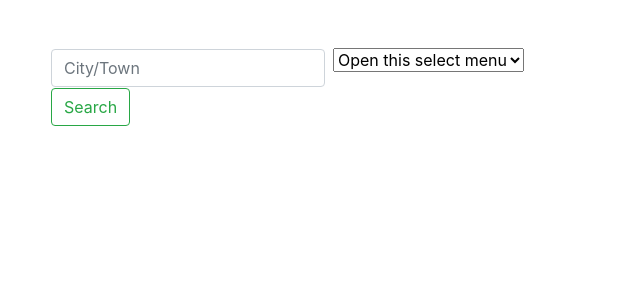
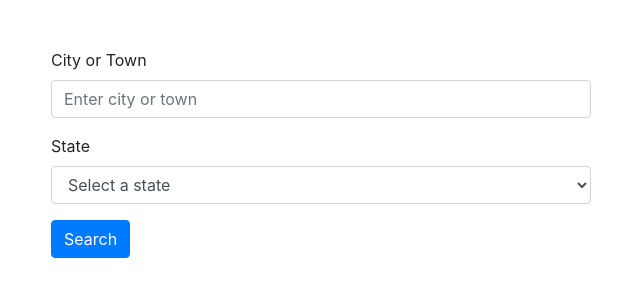
Before and after one commit to kfemelue/code-crew-django-app, a Django app: template providers/providers/templates/search_template.html in a window 1280 px wide. Shown: the top 300 px of the page, without its empty margins (319-959 px from the left). Run offline with Django 5.2, Linux system fonts and the light colour scheme; the template is opened without the code that fills it, so the values that code supplies are empty; some libraries are stand-ins or nearby versions.

Commit message:
Added search input html template for finding clinicians by city. Used bootstrap for styling

```diff
--- a/providers/providers/templates/search_template.html
+++ b/providers/providers/templates/search_template.html
@@ -1,35 +1,103 @@
 <!DOCTYPE html>
 <html lang="en">
 <head>
-    <meta charset="utf-8">
-    <meta name="viewport" content="width=device-width, initial-scale=1">
-    <title>Search for Medicaid Clinicians</title>
+  <meta charset="UTF-8">
+  <meta name="viewport" content="width=device-width, initial-scale=1.0">
+  <title>City and State Search</title>
   <!-- Bootstrap CSS -->
   <link href="https://stackpath.bootstrapcdn.com/bootstrap/4.5.2/css/bootstrap.min.css" rel="stylesheet">
+  <style>
+    .was-validated .form-control:valid,
+    .was-validated .form-control:invalid {
+      border-color: #28a745;
+    }
+    .was-validated .form-control:invalid {
+      border-color: #dc3545;
+    }
+  </style>
 </head>
 <body>
-<!--Search Bar-->
+
 <div class="container mt-5">
   <div class="row justify-content-center">
     <div class="col-md-6">
-          <form class="form-inline">
-            <input class="form-control mr-sm-2" type="search" placeholder="City/Town" aria-label="Search">
-              <select class="form-select form-select-lg mb-3" aria-label=".form-select-lg example">
-                  <option selected>Open this select menu</option>
-                  <option value="1">One</option>
-                  <option value="2">Two</option>
-                  <option value="3">Three</option>
+      <form class="needs-validation" novalidate>
+        <div class="form-group">
+          <label for="city-input">City or Town</label>
+          <input type="text" class="form-control" id="city-input" placeholder="Enter city or town" required pattern="[A-Za-z\s]+" title="City name should only contain letters and spaces">
+          <div class="invalid-feedback">
+            Please enter a valid city name (letters and spaces only).
+          </div>
+        </div>
+        <div class="form-group">
+          <label for="state-select">State</label>
+          <select class="form-control" id="state-select" required>
+            <option value="" disabled selected>Select a state</option>
+            <option value="AL">Alabama (AL)</option>
+            <option value="AK">Alaska (AK)</option>
+            <option value="AZ">Arizona (AZ)</option>
+            <option value="AR">Arkansas (AR)</option>
+            <option value="CA">California (CA)</option>
+            <option value="CO">Colorado (CO)</option>
+            <option value="CT">Connecticut (CT)</option>
+            <option value="DE">Delaware (DE)</option>
+            <option value="FL">Florida (FL)</option>
+            <option value="GA">Georgia (GA)</option>
+            <option value="HI">Hawaii (HI)</option>
+            <option value="ID">Idaho (ID)</option>
+            <option value="IL">Illinois (IL)</option>
+            <option value="IN">Indiana (IN)</option>
+            <option value="IA">Iowa (IA)</option>
+            <option value="KS">Kansas (KS)</option>
+            <option value="KY">Kentucky (KY)</
+            <option value="LA">Louisiana (LA)</option>
+            <option value="ME">Maine (ME)</option>
+            <option value="MD">Maryland (MD)</option>
+            <option value="MA">Massachusetts (MA)</option>
+            <option value="MI">Michigan (MI)</option>
+            <option value="MN">Minnesota (MN)</option>
+            <option value="MS">Mississippi (MS)</option>
+            <option value="MO">Missouri (MO)</option>
+            <option value="MT">Montana (MT)</option>
+            <option value="NE">Nebraska (NE)</option>
+            <option value="NV">Nevada (NV)</option>
+            <option value="NH">New Hampshire (NH)</option>
+            <option value="NJ">New Jersey (NJ)</option>
+            <option value="NM">New Mexico (NM)</option>
+            <option value="NY">New York (NY)</option>
+            <option value="NC">North Carolina (NC)</option>
+            <option value="ND">North Dakota (ND)</option>
+            <option value="OH">Ohio (OH)</option>
+            <option value="OK">Oklahoma (OK)</option>
+            <option value="OR">Oregon (OR)</option>
+            <option value="PA">Pennsylvania (PA)</option>
+            <option value="RI">Rhode Island (RI)</option>
+            <option value="SC">South Carolina (SC)</option>
+            <option value="SD">South Dakota (SD)</option>
+            <option value="TN">Tennessee (TN)</option>
+            <option value="TX">Texas (TX)</option>
+            <option value="UT">Utah (UT)</option>
+            <option value="VT">Vermont (VT)</option>
+            <option value="VA">Virginia (VA)</option>
+            <option value="WA">Washington (WA)</option>
+            <option value="WV">West Virginia (WV)</option>
+            <option value="WI">Wisconsin (WI)</option>
+            <option value="WY">Wyoming (WY)</option>
           </select>
-            <button class="btn btn-outline-success my-2 my-sm-0" type="submit">Search</button>
+          <div class="invalid-feedback">
+            Please select a state.
+          </div>
+        </div>
+        <button type="submit" class="btn btn-primary">Search</button>
       </form>
     </div>
   </div>
 </div>
-<!---->
 
 <!-- Bootstrap JS and dependencies -->
 <script src="https://code.jquery.com/jquery-3.5.1.slim.min.js"></script>
 <script src="https://cdn.jsdelivr.net/npm/@popperjs/core@2.5.4/dist/umd/popper.min.js"></script>
 <script src="https://stackpath.bootstrapcdn.com/bootstrap/4.5.2/js/bootstrap.min.js"></script>
+
 </body>
 </html>
```
Lines whose indentation alone changed are shown as unchanged.
